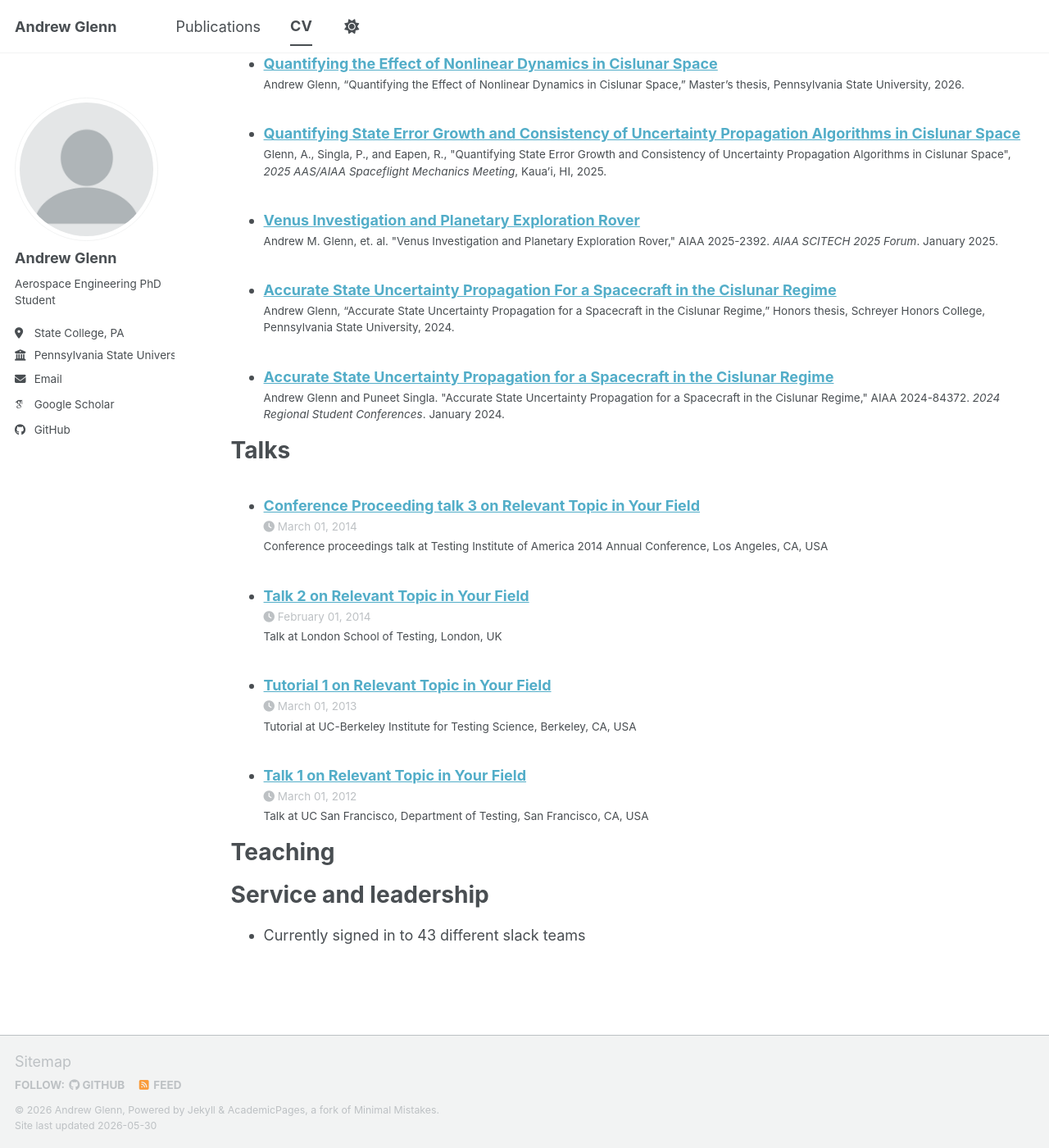
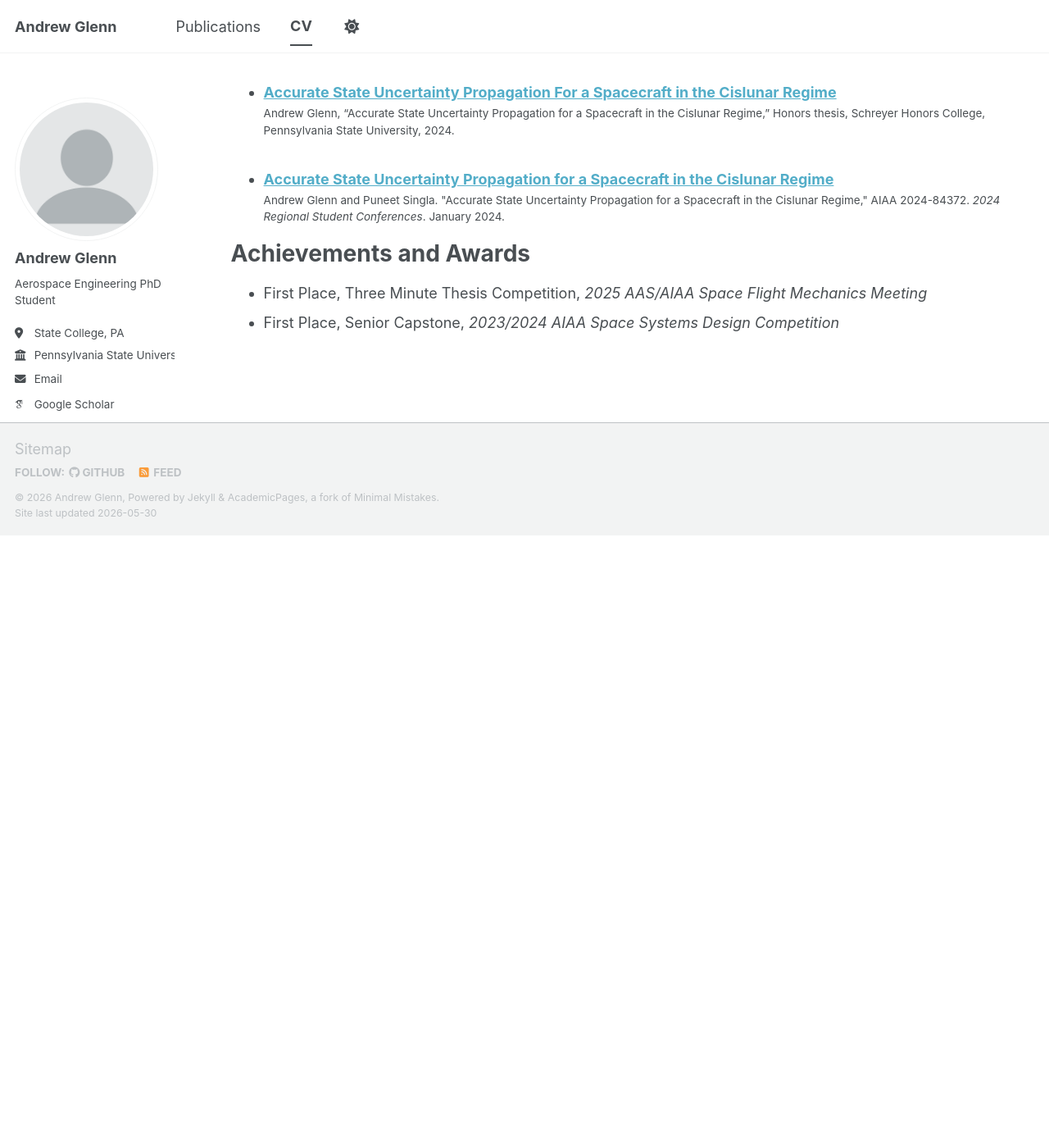
Before and after one commit to AGlenn357/AGlenn357.github.io, a Jekyll site: the page built from _pages/cv.md, in a window 1280 px wide and 1400 px high, scrolled down 1193 px. Shown: the whole window at 82% size. Built offline with Jekyll 4.4.1, drawn with Linux system fonts in a browser that asks for light colours; some web fonts are replaced; a script bundle is joined from its source files by our own code; library files that are not in the unit come from our copies; after the commit the page ends 1846 px from its top, so only the background shows below that; some of the changed text lies outside the part shown.

Commit message:
fixing cv
Updated education details and added achievements section.

```diff
--- a/_pages/cv.md
+++ b/_pages/cv.md
@@ -11,9 +11,10 @@ redirect_from:
 
 Education
 ======
-* Ph.D in Version Control Theory, GitHub University, 2018 (expected)
-* M.S. in Jekyll, GitHub University, 2014
-* B.S. in GitHub, GitHub University, 2012
+* Ph.D in Aerospace Engineering, Pennsylvania State University, Current
+* M.S. in Aerospace Engineering, Pennsylvania State University, May 2026
+* B.S. in Aerospace Engineering, Pennsylvania State University, May 2024
+* Diploma, Penn Manor High School, May 2021
 
 Work experience
 ======
@@ -32,33 +33,13 @@ Work experience
   * Duties included: Tagging issues
   * Supervisor: Professor Git
 
-Skills
-======
-* Skill 1
-* Skill 2
-  * Sub-skill 2.1
-  * Sub-skill 2.2
-  * Sub-skill 2.3
-* Skill 3
-
 Publications
 ======
   <ul>{% for post in site.publications reversed %}
     {% include archive-single-cv.html %}
   {% endfor %}</ul>
 
-Talks
+Achievements and Awards
 ======
-  <ul>{% for post in site.talks reversed %}
-    {% include archive-single-talk-cv.html  %}
-  {% endfor %}</ul>
-
-Teaching
-======
-  <ul>{% for post in site.teaching reversed %}
-    {% include archive-single-cv.html %}
-  {% endfor %}</ul>
-
-Service and leadership
-======
-* Currently signed in to 43 different slack teams
+* First Place, Three Minute Thesis Competition, <i>2025 AAS/AIAA Space Flight Mechanics Meeting</i>
+* First Place, Senior Capstone, <i>2023/2024 AIAA Space Systems Design Competition</i>
```
